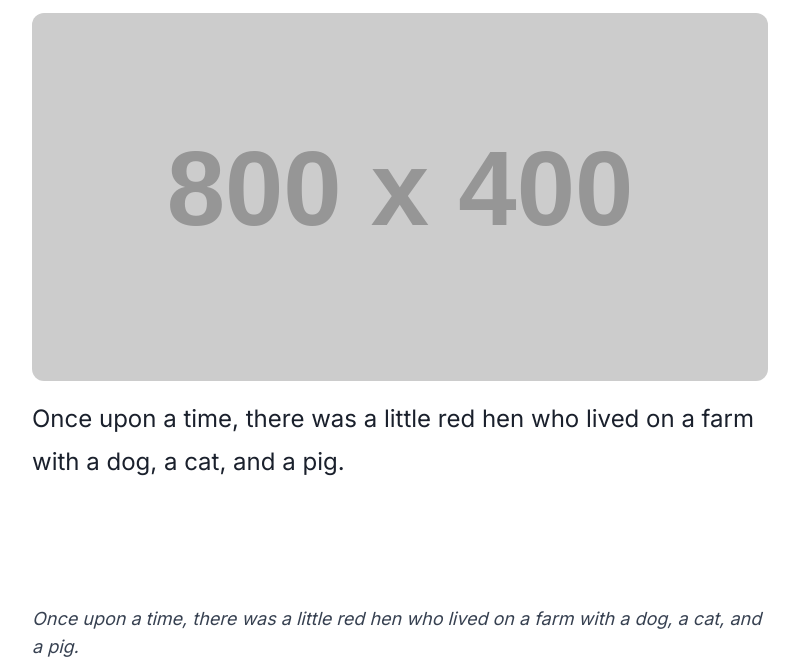
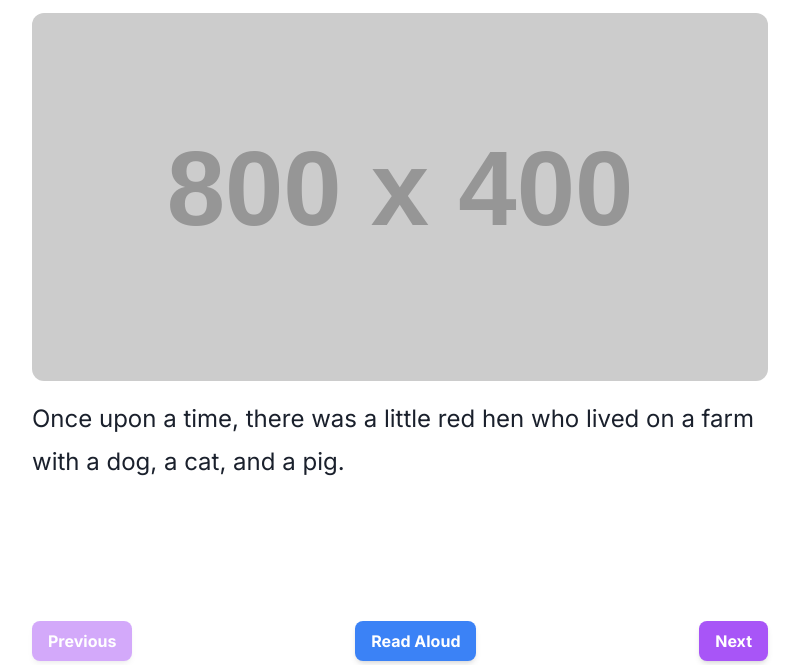
Before and after one commit to gtechballesca/quickieprototype, a plain HTML site: page index.html in a window 1280 px wide. Shown: the part 135-800 px from the top of the page, without its empty margins (240-1039 px from the left). Drawn offline with nearby package versions, Linux system fonts and the light colour scheme; placeholder pictures from the web are drawn by us.

Commit message:
Update index.html

```diff
--- a/index.html
+++ b/index.html
@@ -149,7 +149,7 @@
             storyImage.alt = page.text;
             storyText.textContent = page.englishText;
             // This line sets the subtitle to the englishText
-            subtitleText.textContent = page.englishText;
+            // subtitleText.textContent = page.englishText;
             pageIndicator.textContent = `Page ${currentPage + 1} of ${currentStory.pages.length}`;
 
             prevBtn.disabled = currentPage === 0;
```
